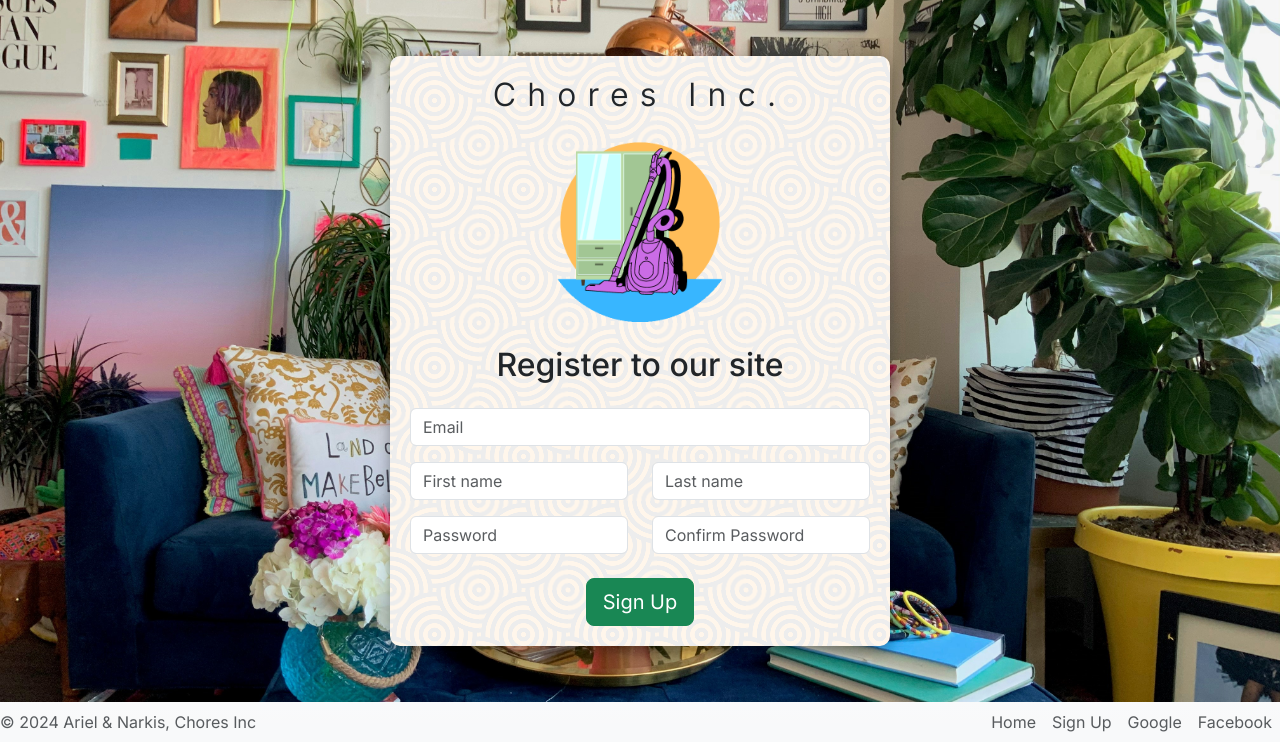
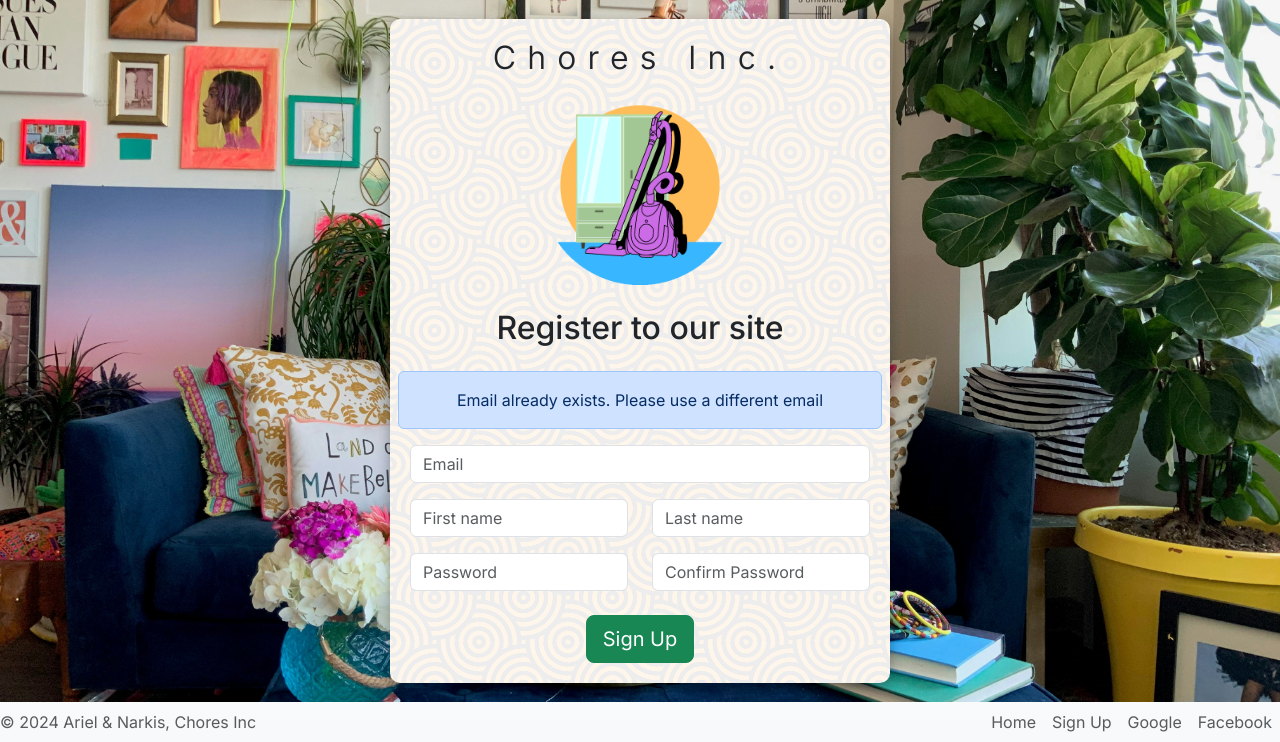
Before and after one commit to ArielBubis/Home_Chores_Website, a PHP site: page /signupscreen.php in a window 1280 px wide. Shown: the part 58-800 px from the top of the page. Run offline with PHP 8.4, Linux system fonts and the light colour scheme.

Commit message:
trying to connect ajax script with php to the signup screen

```diff
--- a/Chores-website/add_user.php
+++ b/Chores-website/add_user.php
@@ -16,7 +16,7 @@
         $stmt->store_result();
 
         if ($stmt->num_rows > 0) {
-            echo "Email already exists. Please use a different email.";
+            echo json_encode(array('success' => 0));
         } else {
             // Proceed with signup
             $password_hash = password_hash($password, PASSWORD_DEFAULT);
@@ -26,7 +26,7 @@
             $stmt->bind_param('ssss', $email, $first_name, $last_name, $password_hash);
             $stmt->execute();
 
-            echo "Signup successful!";
+            echo json_encode(array('success' => 1));
         }
         $stmt->close();
     }
--- a/Chores-website/header.php
+++ b/Chores-website/header.php
@@ -21,9 +21,9 @@
             <div class="container-fluid">
                 <h3 class="company_title mb-1"><a class="nav-link" href="index.php">Chores Inc.</a></h3>
                 <div class="nav nav-underline">
-                    <a class="nav-link text-black <?php echo ($current_page == 'index.php') ? 'active' : ''; ?>" href="index.php">Home</a>
-                    <a class="nav-link text-black <?php echo ($current_page == 'loginscreen.php') ? 'active' : ''; ?>" href="loginscreen.php">Login</a>
-                    <a class="nav-link text-black <?php echo ($current_page == 'signupscreen.php') ? 'active' : ''; ?>" href="signupscreen.php">Sign up</a>
+                    <a id="homepage" class="nav-link text-black <?php echo ($current_page == 'index.php') ? 'active' : ''; ?>" href="index.php">Home</a>
+                    <a id="signupPage" class="nav-link text-black <?php echo ($current_page == 'loginscreen.php') ? 'active' : ''; ?>" href="loginscreen.php">Login</a>
+                    <a id="signinPage" class="nav-link text-black <?php echo ($current_page == 'signupscreen.php') ? 'active' : ''; ?>" href="signupscreen.php">Sign up</a>
 
                     <!-- <a class="nav-link text-black active" href="index.html">Home</a>
             <a class="nav-link text-black" href="loginscreen.html">Login</a>
--- a/Chores-website/scripts.js
+++ b/Chores-website/scripts.js
@@ -1,28 +1,38 @@
 $(document).ready(function() {
 
-    $('#email').submit(function(e) {
-        e.preventDefault();
-        var email = $(this).val();
+    $('#signupPage').click(function(e) {
+        $('#emailError').css('visibility', 'hidden');
+    });
+
+    $('#signUpForm').submit(function(e) {
+        e.preventDefault(); // Prevent default form submission
+        var email = $('#email').val();
 
         $.ajax({
             url: 'add_user.php',
             type: 'POST',
-            data: email,
+            data: { email: email },
+            dataType: 'json',
             success: function(response) {
-                if (response == 'Email already exists. Please use a different email.') {
+                var jsonData = JSON.parse(response);
+                if(jsonData.success == '0') {
                     $('#emailError').show();
                 } else {
                     $('#emailError').hide();
+                    alert('Signup successful!');
                 }
+            },
+            error: function(xhr, status, error) {
+            console.error("AJAX error:", status, error);
             }
         });
     });
 
-    $('#signUpForm').on('submit', function(e) {
-        if ($('#emailError').is(':visible')) {
-            e.preventDefault();
-        }
-    });
+    // $('#signUpForm').on('submit', function(e) {
+    //     if ($('#emailError').is(':visible')) {
+    //         e.preventDefault();
+    //     }
+    // });
 
 
 });
--- a/Chores-website/signupscreen.php
+++ b/Chores-website/signupscreen.php
@@ -12,7 +12,9 @@
     <link rel="preconnect" href="https://fonts.gstatic.com" crossorigin>
     <link href="https://fonts.googleapis.com/css2?family=Inter:wght@100..900&display=swap" rel="stylesheet">
     <link rel="stylesheet" type="text/css" href="style/style.css">
+    <script src="https://cdn.jsdelivr.net/npm/bootstrap@5.3.3/dist/js/bootstrap.bundle.min.js" integrity="sha384-YvpcrYf0tY3lHB60NNkmXc5s9fDVZLESaAA55NDzOxhy9GkcIdslK1eN7N6jIeHz" crossorigin="anonymous"></script>
     <script src="scripts.js"></script>
+
 
 </head>
 
@@ -26,10 +28,11 @@
         <h2 class="mb-4 text-center">Register to our site</h2>
         <form action="add_user.php" method="post" id="signUpForm" class="form-signin w-100">
             <div class="row mb-3">
-                    <div class="col">
-                        <input type="email" class="form-control" name="email" id="email" placeholder="Email" required>
-                    </div>
+                <div class="alert alert-primary text-center" id="emailError" role="alert" style=>Email already exists. Please use a different email</div>
+                <div class="col">
+                    <input type="email" class="form-control" name="email" id="email" placeholder="Email" required>
                 </div>
+            </div>
             <div class="row mb-3">
                 <div class="col">
                     <input type="text" class="form-control" name="first_name" id="first-name" placeholder="First name" required>
@@ -40,15 +43,15 @@
             </div>
             <div class="row mb-4">
                 <div class="col-12 col-md-6 mb-3 mb-md-0">
-                    <input type="password" class="form-control" name="password" id="password"placeholder="Password" required>
+                    <input type="password" class="form-control" name="password" id="password" placeholder="Password" required>
                 </div>
                 <div class="col-12 col-md-6">
-                    <input type="password" class="form-control" id="password-confirm"placeholder="Confirm Password" required>
+                    <input type="password" class="form-control" id="password-confirm" placeholder="Confirm Password" required>
                 </div>
             </div>
             <div class="row">
                 <div class="col d-flex justify-content-center">
-                    <button type="submit" class="btn btn-success btn-lg">Sign Up</button>
+                    <button type="submit" class="btn btn-success btn-lg" id="signUpBtn">Sign Up</button>
                 </div>
             </div>
         </form>
```
